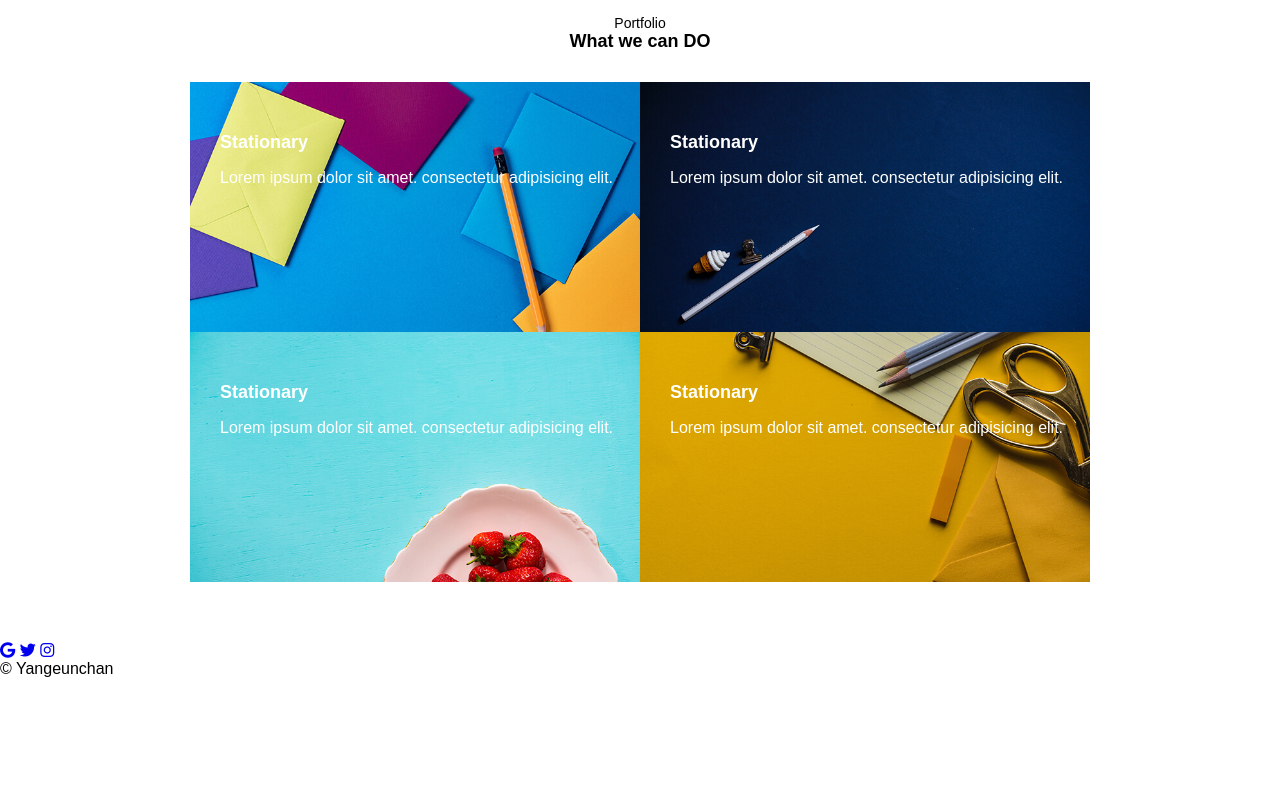
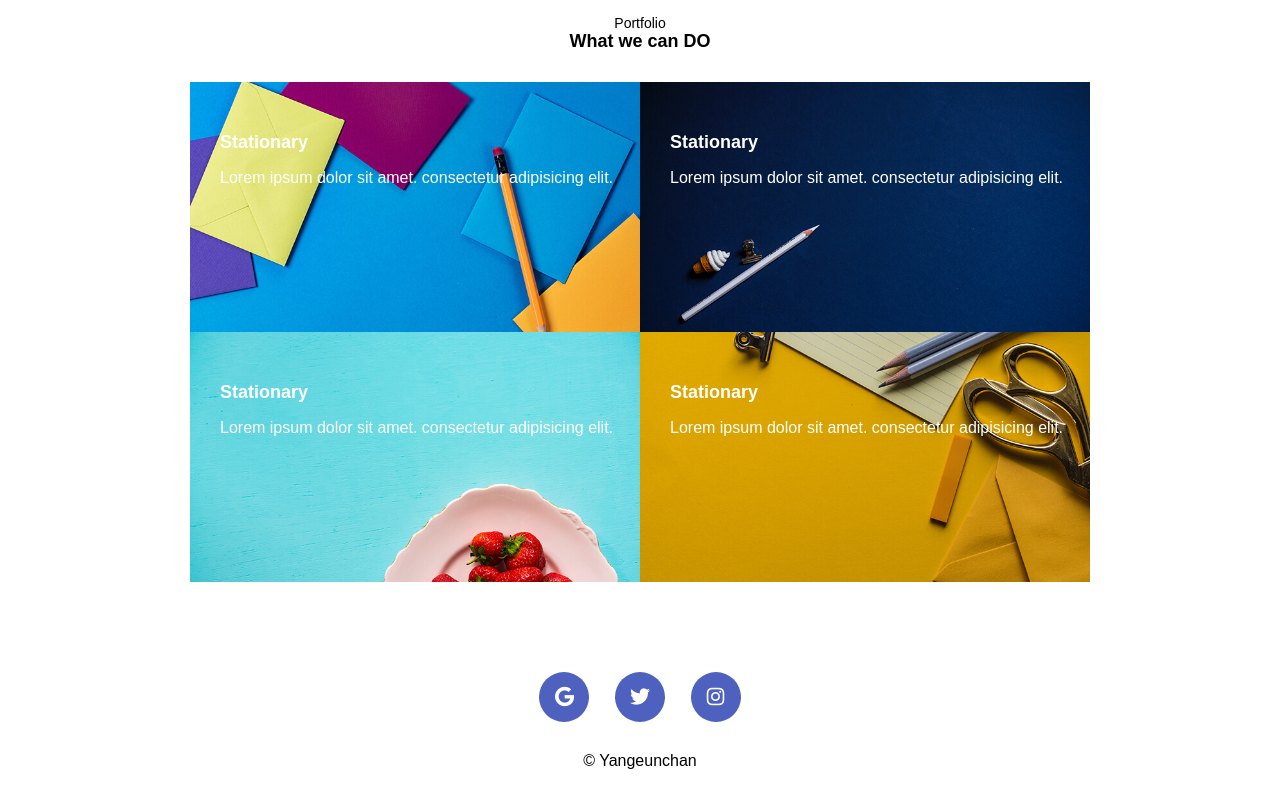
Before and after one commit to yangddoddi/landing-page, a plain HTML site: page index.html in a window 1280 px wide. Shown: the part 1080-1880 px from the top of the page. Before the commit the page ends 1758 px from the top, so only its background shows below. Drawn offline with Linux system fonts and the light colour scheme.

Commit message:
CSS_footer

```diff
--- a/style.css
+++ b/style.css
@@ -51,6 +51,11 @@ h3 {
 p {
   font-size: var(--font-base);
   font-weight: var(--font-weight-light);
+}
+
+a {
+  text-decoration: none;
+  color: var(--color-white);
 }
 
 button {
@@ -201,3 +206,23 @@ button {
   border: 10px white solid;
   transition: 300ms ease-out all;
 }
+
+footer {
+  padding: 30px;
+  text-align: center;
+}
+
+.snsicons {
+  margin-bottom: 30px;
+  font-size: 20px;
+}
+
+.snsicons i {
+  background-color: var(--color-blue-background);
+  line-height: 50px;
+  width: 50px;
+  height: 50px;
+  border-radius: 50%;
+  margin-left: 10px;
+  margin-right: 10px;
+}
```
